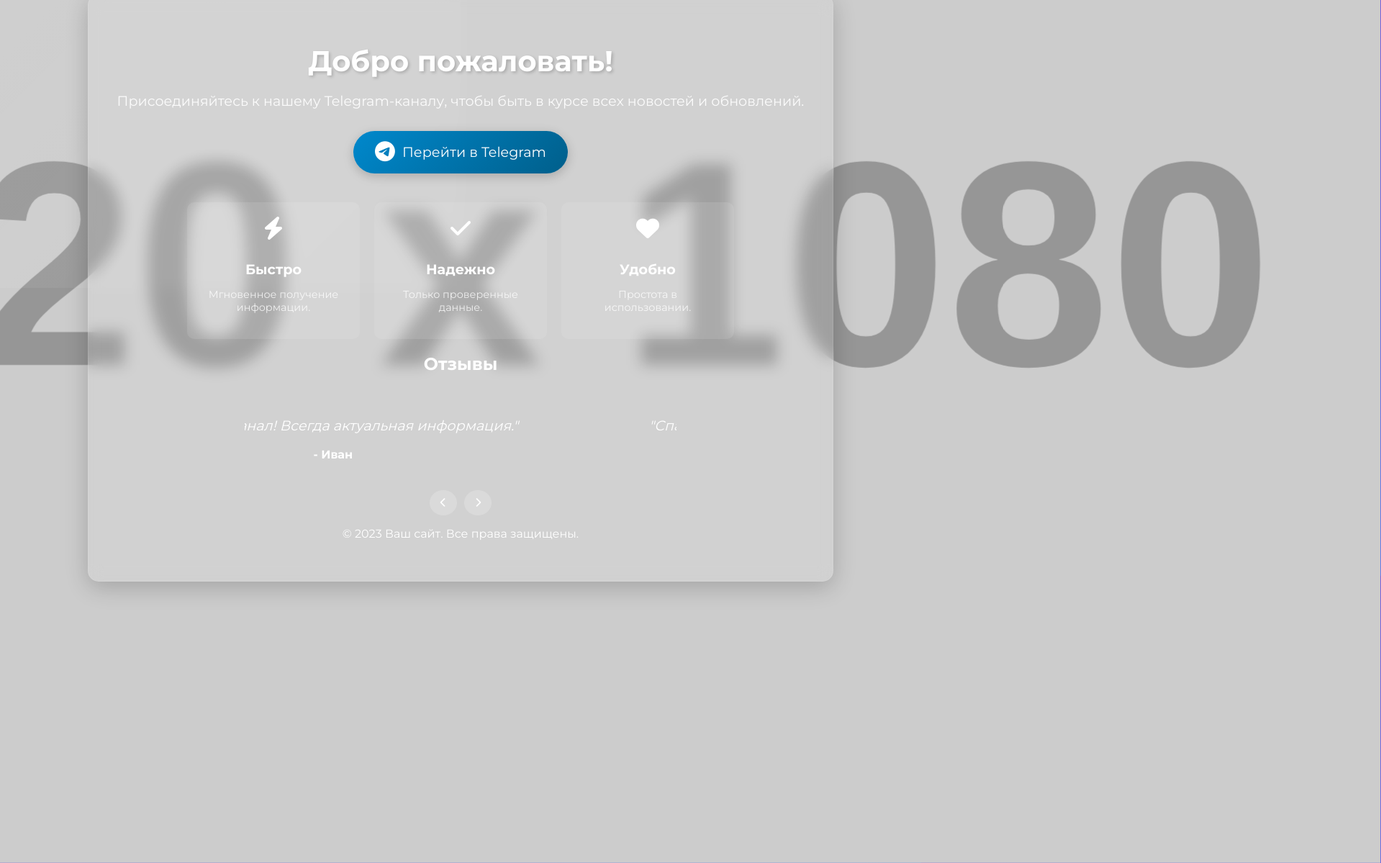
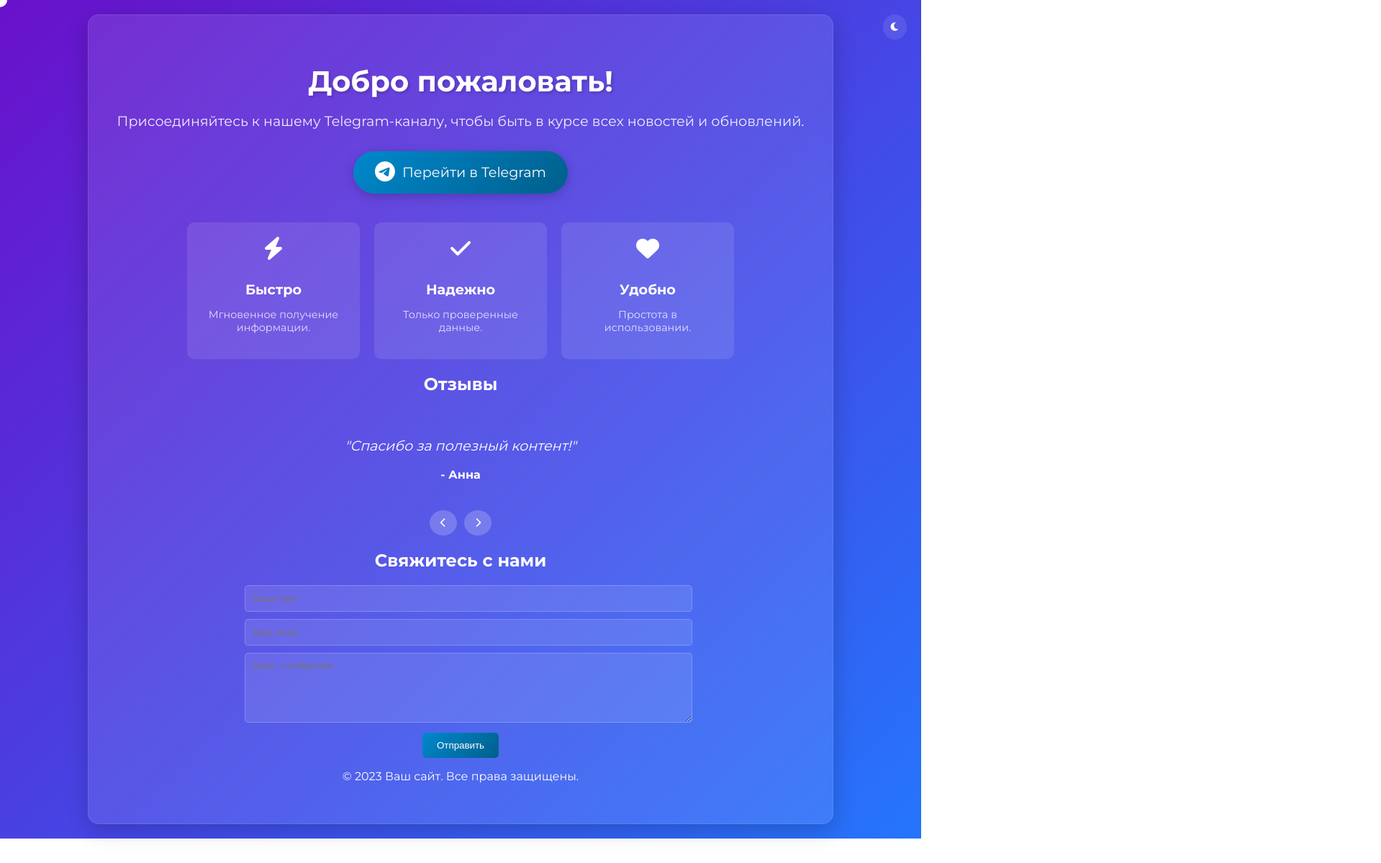
Before and after one commit to res661/ee2, a plain HTML site: page index.html in a window 1280 px wide. Shown: the whole page at 72% size, 1919 px wide, since content can reach past the window. After the commit the page ends 1165 px from the top, so only its background shows below. Drawn offline with nearby package versions, Linux system fonts and the light colour scheme; no server answers; placeholder pictures from the web are drawn by us.

Commit message:
Add files via upload

```diff
--- a/index.html
+++ b/index.html
@@ -17,9 +17,10 @@
             display: flex;
             justify-content: center;
             align-items: center;
-            height: 100vh;
-            overflow: hidden;
+            min-height: 100vh;
+            overflow-x: hidden;
             perspective: 1000px;
+            cursor: none; /* Для кастомного курсора */
         }
 
         .container {
@@ -33,6 +34,7 @@
             animation: fadeIn 1.5s ease-in-out;
             position: relative;
             z-index: 1;
+            margin: 20px;
         }
 
         header h1 {
@@ -71,6 +73,43 @@
             background: linear-gradient(135deg, #005f8b, #0088cc);
             transform: translateY(-3px);
             box-shadow: 0 6px 20px rgba(0, 0, 0, 0.3);
+        }
+
+        /* Блок с преимуществами */
+        .features {
+            margin-top: 40px;
+            display: flex;
+            justify-content: center;
+            gap: 20px;
+            flex-wrap: wrap;
+        }
+
+        .feature {
+            background: rgba(255, 255, 255, 0.1);
+            padding: 20px;
+            border-radius: 10px;
+            width: 200px;
+            text-align: center;
+            transition: transform 0.3s ease;
+        }
+
+        .feature:hover {
+            transform: translateY(-10px);
+        }
+
+        .feature i {
+            font-size: 2em;
+            margin-bottom: 10px;
+        }
+
+        .feature h3 {
+            font-size: 1.2em;
+            margin-bottom: 10px;
+        }
+
+        .feature p {
+            font-size: 0.9em;
+            opacity: 0.8;
         }
 
         /* Слайдер с отзывами */
@@ -128,6 +167,107 @@
             background: rgba(255, 255, 255, 0.4);
         }
 
+        /* Форма обратной связи */
+        .contact-form {
+            margin-top: 40px;
+            max-width: 600px;
+            margin: 0 auto;
+        }
+
+        .contact-form input,
+        .contact-form textarea {
+            width: 100%;
+            padding: 10px;
+            margin-bottom: 10px;
+            border: 1px solid rgba(255, 255, 255, 0.2);
+            border-radius: 5px;
+            background: rgba(255, 255, 255, 0.1);
+            color: #fff;
+        }
+
+        .contact-form button {
+            background: linear-gradient(135deg, #0088cc, #005f8b);
+            border: none;
+            padding: 10px 20px;
+            border-radius: 5px;
+            color: #fff;
+            cursor: pointer;
+            transition: background 0.3s ease;
+        }
+
+        .contact-form button:hover {
+            background: linear-gradient(135deg, #005f8b, #0088cc);
+        }
+
+        /* Анимация появления при прокрутке */
+        .fade-in {
+            opacity: 0;
+            transform: translateY(50px);
+            transition: opacity 0.6s ease-out, transform 0.6s ease-out;
+        }
+
+        .fade-in.visible {
+            opacity: 1;
+            transform: translateY(0);
+        }
+
+        /* Темная тема */
+        body.dark-theme {
+            background: linear-gradient(135deg, #1a1a1a, #333);
+            color: #fff;
+        }
+
+        .dark-theme .container {
+            background: rgba(0, 0, 0, 0.2);
+            border: 1px solid rgba(255, 255, 255, 0.1);
+        }
+
+        .dark-theme .telegram-button {
+            background: linear-gradient(135deg, #333, #555);
+        }
+
+        .dark-theme .telegram-button:hover {
+            background: linear-gradient(135deg, #555, #333);
+        }
+
+        .dark-theme .feature {
+            background: rgba(255, 255, 255, 0.05);
+        }
+
+        /* Переключатель темы */
+        .theme-switcher {
+            position: fixed;
+            top: 20px;
+            right: 20px;
+            background: rgba(255, 255, 255, 0.1);
+            border: none;
+            padding: 10px;
+            border-radius: 50%;
+            cursor: pointer;
+            color: #fff;
+            transition: background 0.3s ease;
+            z-index: 1000;
+        }
+
+        .theme-switcher:hover {
+            background: rgba(255, 255, 255, 0.2);
+        }
+
+        /* Кастомный курсор */
+        .custom-cursor {
+            position: fixed;
+            top: 0;
+            left: 0;
+            width: 20px;
+            height: 20px;
+            background: #fff;
+            border-radius: 50%;
+            pointer-events: none;
+            transform: translate(-50%, -50%);
+            mix-blend-mode: difference;
+            z-index: 1000;
+        }
+
         /* Анимация появления */
         @keyframes fadeIn {
             from {
@@ -139,84 +279,20 @@
                 transform: translateY(0);
             }
         }
-
-        /* Анимированный фон */
-        body::before {
-            content: '';
-            position: absolute;
-            top: 0;
-            left: 0;
-            width: 100%;
-            height: 100%;
-            background: linear-gradient(135deg, rgba(255, 255, 255, 0.1), rgba(255, 255, 255, 0.05));
-            z-index: -1;
-            animation: moveBackground 10s linear infinite;
-        }
-
-        @keyframes moveBackground {
-            0% {
-                transform: translateY(0) translateX(0);
-            }
-            50% {
-                transform: translateY(-50%) translateX(-50%);
-            }
-            100% {
-                transform: translateY(0) translateX(0);
-            }
-        }
-
-        /* Параллакс-эффект */
-        .parallax {
-            position: absolute;
-            top: 0;
-            left: 0;
-            width: 100%;
-            height: 100%;
-            background: url('https://via.placeholder.com/1920x1080') no-repeat center center/cover;
-            z-index: -2;
-            transform: translateZ(-1px) scale(2);
-        }
-
-        /* Дополнительный блок с преимуществами */
-        .features {
-            margin-top: 40px;
-            display: flex;
-            justify-content: center;
-            gap: 20px;
-            flex-wrap: wrap;
-        }
-
-        .feature {
-            background: rgba(255, 255, 255, 0.1);
-            padding: 20px;
-            border-radius: 10px;
-            width: 200px;
-            text-align: center;
-            transition: transform 0.3s ease;
-        }
-
-        .feature:hover {
-            transform: translateY(-10px);
-        }
-
-        .feature i {
-            font-size: 2em;
-            margin-bottom: 10px;
-        }
-
-        .feature h3 {
-            font-size: 1.2em;
-            margin-bottom: 10px;
-        }
-
-        .feature p {
-            font-size: 0.9em;
-            opacity: 0.8;
-        }
     </style>
 </head>
 <body>
-    <div class="parallax"></div>
+    <!-- Частицы на фоне -->
+    <div id="particles-js"></div>
+
+    <!-- Кастомный курсор -->
+    <div class="custom-cursor" id="custom-cursor"></div>
+
+    <!-- Переключатель темы -->
+    <button class="theme-switcher" id="theme-switcher">
+        <i class="fas fa-moon"></i>
+    </button>
+
     <div class="container">
         <header>
             <h1>Добро пожаловать!</h1>
@@ -228,7 +304,7 @@
             </a>
 
             <!-- Блок с преимуществами -->
-            <div class="features">
+            <div class="features fade-in">
                 <div class="feature">
                     <i class="fas fa-bolt"></i>
                     <h3>Быстро</h3>
@@ -247,7 +323,7 @@
             </div>
 
             <!-- Слайдер с отзывами -->
-            <div class="testimonials">
+            <div class="testimonials fade-in">
                 <h2>Отзывы</h2>
                 <div class="slider">
                     <div class="slide">
@@ -268,13 +344,70 @@
                     <button id="next-slide"><i class="fas fa-chevron-right"></i></button>
                 </div>
             </div>
+
+            <!-- Форма обратной связи -->
+            <div class="contact-form fade-in">
+                <h2>Свяжитесь с нами</h2>
+                <form id="feedback-form">
+                    <input type="text" placeholder="Ваше имя" required>
+                    <input type="email" placeholder="Ваш email" required>
+                    <textarea placeholder="Ваше сообщение" rows="5" required></textarea>
+                    <button type="submit">Отправить</button>
+                </form>
+            </div>
         </main>
         <footer>
             <p>© 2023 Ваш сайт. Все права защищены.</p>
         </footer>
     </div>
 
+    <!-- Подключение Particles.js -->
+    <script src="https://cdn.jsdelivr.net/particles.js/2.0.0/particles.min.js"></script>
     <script>
+        // Настройка частиц
+        particlesJS.load('particles-js', 'particles.json', function() {
+            console.log('Particles.js loaded!');
+        });
+    </script>
+
+    <script>
+        // Анимация при прокрутке
+        const fadeElements = document.querySelectorAll('.fade-in');
+
+        const checkVisibility = () => {
+            fadeElements.forEach(element => {
+                const elementTop = element.getBoundingClientRect().top;
+                const elementBottom = element.getBoundingClientRect().bottom;
+                if (elementTop < window.innerHeight && elementBottom > 0) {
+                    element.classList.add('visible');
+                }
+            });
+        };
+
+        window.addEventListener('scroll', checkVisibility);
+        window.addEventListener('load', checkVisibility);
+
+        // Переключение темы
+        const themeSwitcher = document.getElementById('theme-switcher');
+        const body = document.body;
+
+        themeSwitcher.addEventListener('click', () => {
+            body.classList.toggle('dark-theme');
+            if (body.classList.contains('dark-theme')) {
+                themeSwitcher.innerHTML = '<i class="fas fa-sun"></i>';
+            } else {
+                themeSwitcher.innerHTML = '<i class="fas fa-moon"></i>';
+            }
+        });
+
+        // Кастомный курсор
+        const cursor = document.getElementById('custom-cursor');
+
+        document.addEventListener('mousemove', (e) => {
+            cursor.style.left = e.pageX + 'px';
+            cursor.style.top = e.pageY + 'px';
+        });
+
         // Слайдер с отзывами
         let currentSlide = 0;
         const slides = document.querySelectorAll('.slide');
@@ -300,6 +433,13 @@
         setInterval(() => {
             showSlide(currentSlide + 1);
         }, 5000);
+
+        // Обработка формы
+        document.getElementById('feedback-form').addEventListener('submit', (e) => {
+            e.preventDefault();
+            alert('Спасибо за ваше сообщение! Мы свяжемся с вами в ближайшее время.');
+            e.target.reset();
+        });
     </script>
 </body>
 </html>
```
